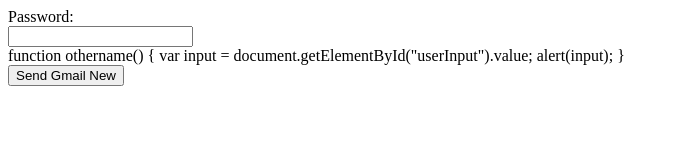
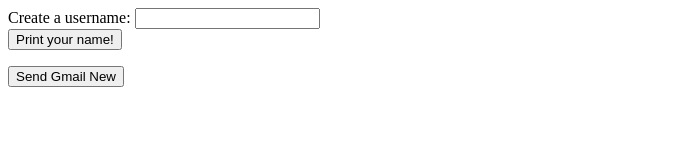
Before and after one commit to fabswingers/login, a plain HTML site: page index.html in a window 1280 px wide. Shown: the whole page, without its empty margins (0-678 px from the left). Drawn offline with Linux system fonts and the light colour scheme.

Commit message:
Update index.html

```diff
--- a/index.html
+++ b/index.html
@@ -1,20 +1,19 @@
 <!DOCTYPE html>
-<html>
 
+<div class='wrapper'>
+<form id='nameForm'>
+<div class='form-uname'>
+    <label id='nameLable' for='nameField'>Create a username:</label>
+    <input id='nameField' type='text' maxlength='25'></input>
+</div>
+<div class='form-sub'>
+    <button id='subButton' type='button'>Print your name!</button>
+</div>
+</form>
 
-<form action="/action_page.php">
-  <label for="pword">Password:</label><br>
-  <input type="text" id="userInput" name="pword" value=""><br>
-</form>
-function othername() {
-    var input = document.getElementById("userInput").value;
-    alert(input);
-}
-
-
-</body>
-</html>
-
+<div>
+    <p id='result'></p></div>
+</div>
 
 <head>
 <title>Send Mail</title>
```
